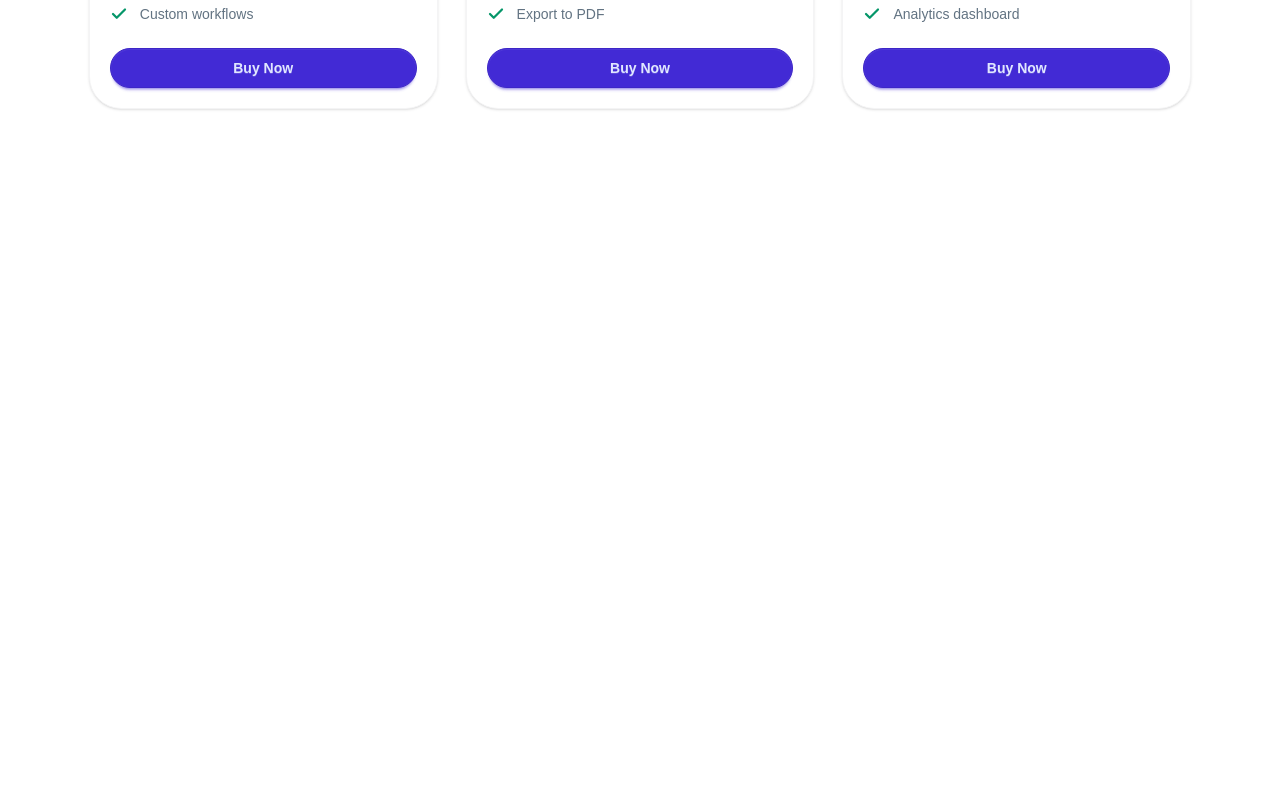
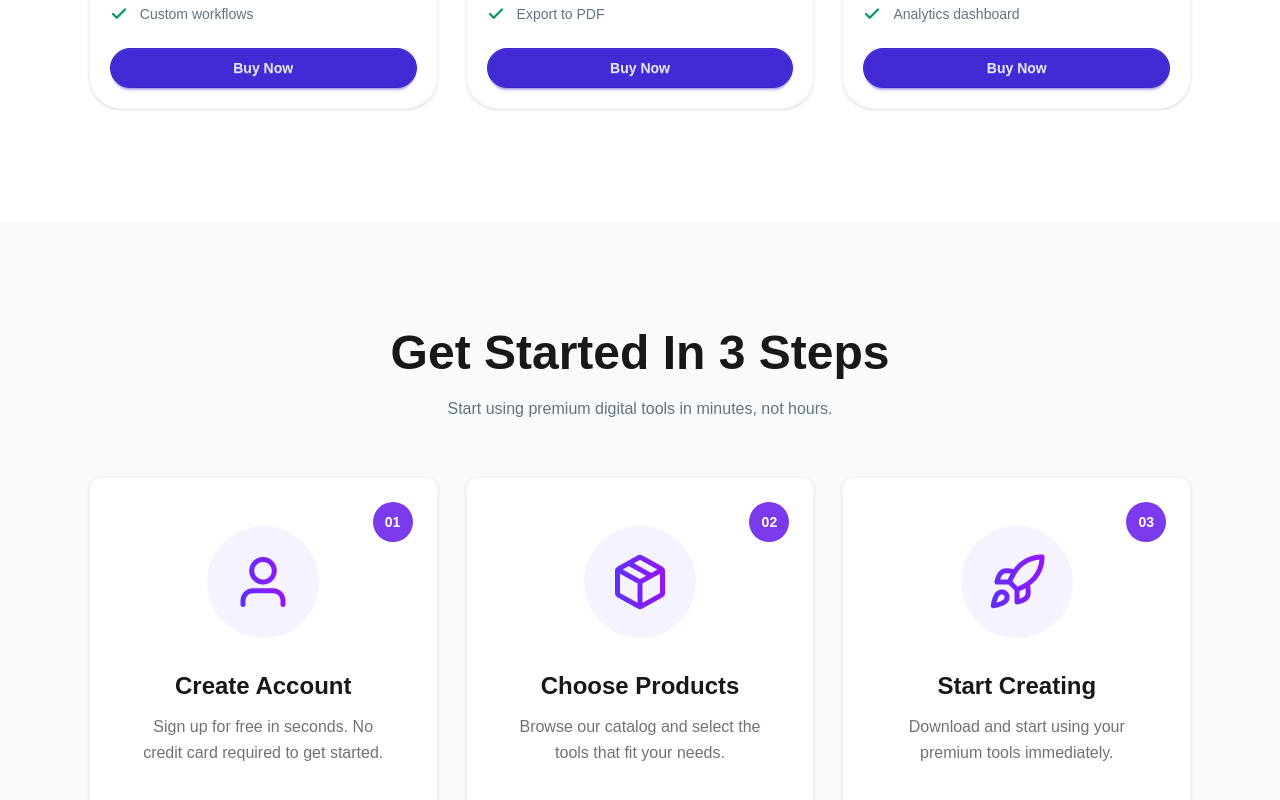
Before and after one commit to rupesh-saha/A06-DigiTools, a React (Vite) app: page / in a window 1280 px wide. Shown: the part 1994-2794 px from the top of the page. Before the commit the page ends 2215 px from the top, so only its background shows below. Built offline with nearby package versions, Linux system fonts and the light colour scheme.

Commit message:
functionability added

```diff
--- /dev/null
+++ b/public/getinfo.json
@@ -0,0 +1,26 @@
+[
+  {
+    "id": 1,
+    "step": "01",
+    "title": "Create Account",
+    "description": "Sign up for free in seconds. No credit card required to get started.",
+    "icon": "/src/assets/user.png",
+    "action": "signup"
+  },
+  {
+    "id": 2,
+    "step": "02",
+    "title": "Choose Products",
+    "description": "Browse our catalog and select the tools that fit your needs.",
+    "icon": "/src/assets/package.png",
+    "action": "browse_products"
+  },
+  {
+    "id": 3,
+    "step": "03",
+    "title": "Start Creating",
+    "description": "Download and start using your premium tools immediately.",
+    "icon": "/src/assets/rocket.png",
+    "action": "start_creating"
+  }
+]
--- /dev/null
+++ b/public/subscription.json
@@ -0,0 +1,45 @@
+[
+  {
+    "id": 1,
+    "name": "Basic",
+    "price": {
+      "amount": 0,
+      "currency": "USD",
+      "period": "monthly"
+    },
+    "features": [
+      "1 project per month"
+    ],
+    "highlighted": false
+  },
+  {
+    "id": 2,
+    "name": "Pro",
+    "price": {
+      "amount": 19,
+      "currency": "USD",
+      "period": "monthly"
+    },
+    "features": [
+      "Unlimited projects",
+      "Cloud sync",
+      "Advanced analytics"
+    ],
+    "highlighted": true
+  },
+  {
+    "id": 3,
+    "name": "Enterprise",
+    "price": {
+      "amount": 49,
+      "currency": "USD",
+      "period": "monthly"
+    },
+    "features": [
+      "Dedicated support",
+      "SLA guarantee",
+      "Custom solutions"
+    ],
+    "highlighted": false
+  }
+]
--- a/src/App.jsx
+++ b/src/App.jsx
@@ -5,7 +5,7 @@ import NavBar from './components/NavBar/NavBar'
 import ToggleSection from './components/ToggleSection/ToggleSection'
 import Cards from './components/Cards/Cards'
 import Cart from './components/Cart/Cart'
-
+import GetStarted from './components/GetStarted/GetStarted'
 
 
 function App() {
@@ -14,14 +14,16 @@ function App() {
 
   return (
     <>
-      <NavBar></NavBar>
+      <NavBar cart={cart}></NavBar>
       <HeroCover></HeroCover>
       <ToggleSection toggle={toggle} setToggle={setToggle} cart={cart}></ToggleSection>
 
       {toggle === "product"
       ? (  <Cards cart={cart} setCart={setCart}/> )
-      : (  <Cart cart={cart}/> )
+      : (  <Cart cart={cart} setCart={setCart}/> )
       }
+
+      <GetStarted></GetStarted>
     </>
   )
 }
--- a/src/components/Cart/Cart.jsx
+++ b/src/components/Cart/Cart.jsx
@@ -1,7 +1,7 @@
 import React from 'react';
 import { Trash2 } from 'lucide-react';
 
-const Cart = ({cart}) => {
+const Cart = ({cart, setCart}) => {
 
   if (cart.length === 0) {
     return (
@@ -12,8 +12,28 @@ const Cart = ({cart}) => {
     );
   }
 
+  let total = 0;
+
+  const deleteCart = (item) => {
+    const filteredCart = cart.filter(items => items !== item );
+    setCart(filteredCart);
+    total = Number(total) - Number(item.price);
+  }
+
+  cart.forEach(item => {
+    total += Number(item.price);
+  });
+
+  const clearCart = () => {
+    const clearedCart = [];
+    setCart(clearedCart);
+  }
+
+
+
 
   return (
+
     <section className="md:max-w-[88%] md:mx-auto p-8 rounded-xl flex flex-col gap-4 border border-zinc-100 shadow mx-3 mb-10">
 
       <h2 className="text-2xl font-bold">Your Cart</h2>
@@ -32,7 +52,7 @@ const Cart = ({cart}) => {
                   <p className="text-gray-500 text-sm">${item.price}</p>
                 </div>
               </div>
-              <button className="text-pink-500 hover:text-pink-900 font-medium text-sm transition-colors">
+              <button onClick={() => deleteCart(item)} className="text-pink-500 hover:text-pink-900 font-medium text-sm transition-colors">
                 Remove
               </button>
             </div>
@@ -42,10 +62,10 @@ const Cart = ({cart}) => {
       <div className="mt-3 pt-6 border-t border-gray-100">
           <div className="flex justify-between items-center mb-6">
             <span className="text-gray-800 font-medium">Total:</span>
-            <span className="text-3xl font-bold text-gray-900">$</span>
+            <span className="text-3xl font-bold text-gray-900">${total}</span>
           </div>
 
-          <button className="w-full btn btn-primary hover:bg-[#6D28D9] text-white font-semibold py-4 rounded-full transition-all shadow-lg shadow-purple-200 hover:scale-103 active:scale-96">
+          <button onClick={clearCart} className="w-full btn btn-primary hover:bg-[#6D28D9] text-white font-semibold py-4 rounded-full transition-all shadow-lg shadow-purple-200 hover:scale-103 active:scale-96">
             Proceed To Checkout
           </button>
       </div>
--- /dev/null
+++ b/src/components/Footer/Footer.jsx
@@ -0,0 +1,76 @@
+import React from 'react';
+import { Instagram, Facebook, Twitter } from 'lucide-react';
+
+const Footer = () => {
+  return (
+    <footer className="bg-[#101727] text-white pt-16 pb-8">
+      {/* Main Footer Content */}
+      <div className="footer px-10 md:max-w-[88%] mx-auto pb-10 flex flex-col md:flex-row justify-between gap-10">
+
+        {/* Logo and Description */}
+        <aside className="max-w-xs">
+          <h2 className="text-3xl font-bold mb-4">DigiTools</h2>
+          <p className="text-[#627382] leading-relaxed">
+            Premium digital tools for creators, professionals, and businesses.
+            Work smarter with our suite of powerful tools.
+          </p>
+        </aside>
+
+        {/* Links Sections */}
+        <div className="flex flex-wrap gap-12 md:gap-24">
+          <nav className="flex flex-col gap-4">
+            <h6 className="footer-title opacity-100 text-white capitalize text-base">Product</h6>
+            <a className="link link-hover text-[#627382]">Features</a>
+            <a className="link link-hover text-[#627382]">Pricing</a>
+            <a className="link link-hover text-[#627382]">Templates</a>
+            <a className="link link-hover text-[#627382]">Integrations</a>
+          </nav>
+
+          <nav className="flex flex-col gap-4">
+            <h6 className="footer-title opacity-100 text-white capitalize text-base">Company</h6>
+            <a className="link link-hover text-[#627382]">About</a>
+            <a className="link link-hover text-[#627382]">Blog</a>
+            <a className="link link-hover text-[#627382]">Careers</a>
+            <a className="link link-hover text-[#627382]">Press</a>
+          </nav>
+
+          <nav className="flex flex-col gap-4">
+            <h6 className="footer-title opacity-100 text-white capitalize text-base">Resources</h6>
+            <a className="link link-hover text-[#627382]">Documentation</a>
+            <a className="link link-hover text-[#627382]">Help Center</a>
+            <a className="link link-hover text-[#627382]">Community</a>
+            <a className="link link-hover text-[#627382]">Contact</a>
+          </nav>
+        </div>
+
+        {/* Social Links */}
+        <nav>
+          <h6 className="footer-title opacity-100 text-white capitalize text-base mb-4">Social Links</h6>
+          <div className="grid grid-flow-col gap-4">
+            <a className="bg-white p-2 rounded-full text-black hover:bg-gray-200 transition-colors cursor-pointer">
+              <Instagram size={20} />
+            </a>
+            <a className="bg-white p-2 rounded-full text-black hover:bg-gray-200 transition-colors cursor-pointer">
+              <Facebook size={20} />
+            </a>
+            <a className="bg-white p-2 rounded-full text-black hover:bg-gray-200 transition-colors cursor-pointer">
+              <Twitter size={20} />
+            </a>
+          </div>
+        </nav>
+      </div>
+
+      {/* Bottom Copyright Bar */}
+      <div className="border-t border-zinc-800 pt-8 px-10 md:max-w-[88%] mx-auto flex flex-col md:flex-row justify-between items-center text-sm text-[#627382] gap-4">
+        <p>© 2026 DigiTools. All rights reserved.</p>
+        <div className="flex gap-6">
+          <a className="link link-hover">Privacy Policy</a>
+          <a className="link link-hover">Terms of Service</a>
+          <a className="link link-hover">Cookies</a>
+        </div>
+      </div>
+    </footer>
+  );
+};
+
+export default Footer;
--- /dev/null
+++ b/src/components/GetStarted/GetStarted.jsx
@@ -0,0 +1,24 @@
+import React from 'react';
+import GetStartedCards from './GetStartedCards';
+
+const startedPromise = fetch('/getinfo.json').then(res => res.json())
+
+const GetStarted = () => {
+  return (
+    <div className="bg-[#f9fafc] py-18 md:py-27">
+
+      <section className="lg:max-w-[88%] mx-auto flex flex-col items-center gap-5">
+
+        <h1 className="text-5xl font-bold text-center px-5">Get Started In 3 Steps</h1>
+        <p className="font-medium text-[#627382] text-center px-7">Start using premium digital tools in minutes, not hours.</p>
+
+        <GetStartedCards startedPromise={startedPromise}></GetStartedCards>
+
+
+      </section>
+
+    </div>
+  );
+};
+
+export default GetStarted;
--- /dev/null
+++ b/src/components/GetStarted/GetStartedCard.jsx
@@ -0,0 +1,32 @@
+import React from 'react';
+import { User } from 'lucide-react';
+
+const GetStartedCard = ({item}) => {
+  return (
+    <div className="relative flex flex-col items-center rounded-xl border border-zinc-100 bg-white p-12 text-center shadow-sm">
+
+      {/* Number Badge */}
+      <div className="absolute top-6 right-6 flex h-10 w-10 items-center justify-center rounded-full bg-[#7C3AED] text-sm font-semibold text-white">
+        {item.step}
+      </div>
+
+      {/* Icon Container */}
+      <div className="mb-8 flex h-28 w-28 items-center justify-center rounded-full bg-[#F5F3FF]">
+        <img src={item.icon}></img>
+      </div>
+
+      {/* Content */}
+      <div className="space-y-3">
+        <h3 className="text-2xl font-bold text-zinc-900">
+          {item.title}
+        </h3>
+        <p className="text leading-relaxed text-zinc-500">
+          {item.description}
+        </p>
+      </div>
+
+    </div>
+  );
+};
+
+export default GetStartedCard;
--- /dev/null
+++ b/src/components/GetStarted/GetStartedCards.jsx
@@ -0,0 +1,19 @@
+import React, { use } from 'react';
+import GetStartedCard from './GetStartedCard';
+
+const GetStartedCards= ({startedPromise}) => {
+  const startedData = use(startedPromise);
+  console.log(startedData);
+
+  return (
+    <div className="grid grid-cols-1 gap-5 md:gap-7 p-3 md:grid-cols-3 mt-6">
+
+      {
+        startedData.map((item) => <GetStartedCard key={item.id} item={item}></GetStartedCard>)
+      }
+
+    </div>
+  );
+};
+
+export default GetStartedCards;
--- a/src/components/NavBar/NavBar.jsx
+++ b/src/components/NavBar/NavBar.jsx
@@ -1,7 +1,7 @@
 import { ShoppingCart } from 'lucide-react';
 import React from 'react';
 
-const NavBar = () => {
+const NavBar = ({cart}) => {
   return (
     <nav className="md:fixed md:top-0 md:left-0 md:w-full md:z-50">
       <div className="bg-base-100 shadow-sm">
@@ -33,10 +33,22 @@ const NavBar = () => {
             </ul>
           </div>
           <div className="navbar-end items-center gap-6">
+            <button className="relative text-zinc-700 hover:text-black transition-colors">
+              <ShoppingCart size={24} />
 
-            <button className="text-zinc-700 hover:text-black"><ShoppingCart></ShoppingCart></button>
-            <a className="font-medium text-zinc-900 hover:text-black cursor-pointer hidden md:flex">Login</a>
-            <a className="btn btn-primary rounded-full bg-linear-to-r from-[#4F39F6] to-[#9139F6] hover:scale-103 active:scale-97 transition">Get Started</a>
+              {cart.length !== 0 && (<span className="absolute -top-2 -right-2 flex h-5 w-5 items-center justify-center rounded-full bg-red-600 text-[10px] font-bold text-white">
+                {cart.length}
+              </span>)}
+
+            </button>
+
+            <a className="hidden cursor-pointer font-medium text-zinc-900 hover:text-black md:flex">
+              Login
+            </a>
+
+            <a className="btn btn-primary rounded-full bg-linear-to-r from-[#4F39F6] to-[#9139F6] transition hover:scale-103 active:scale-97">
+              Get Started
+            </a>
           </div>
         </div>
       </div>
```
